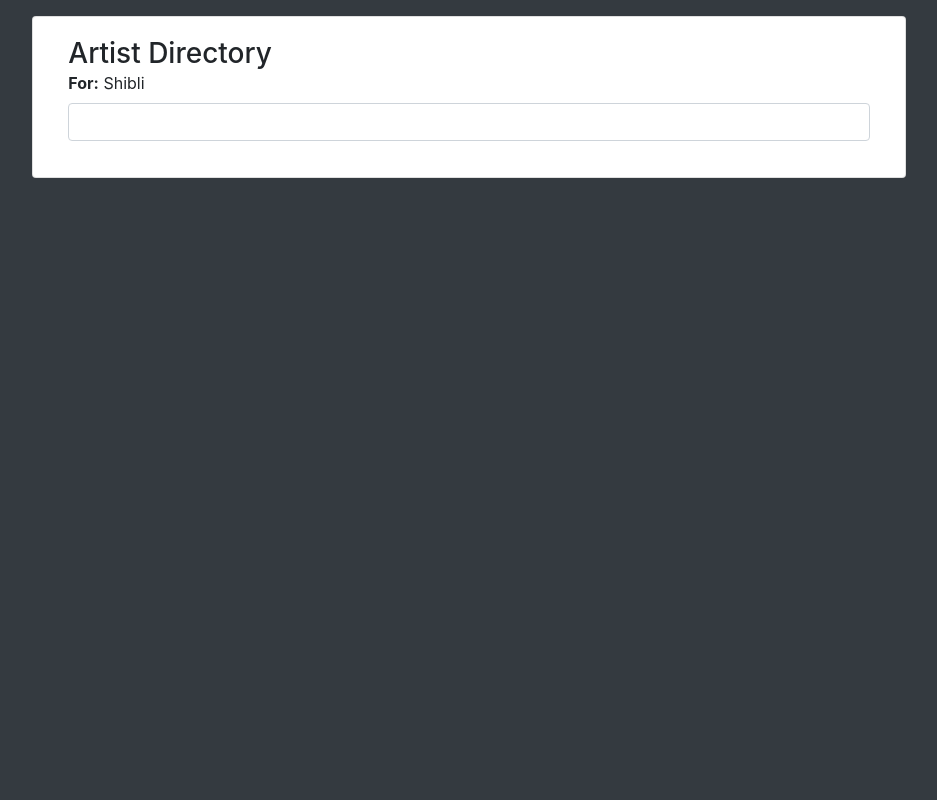
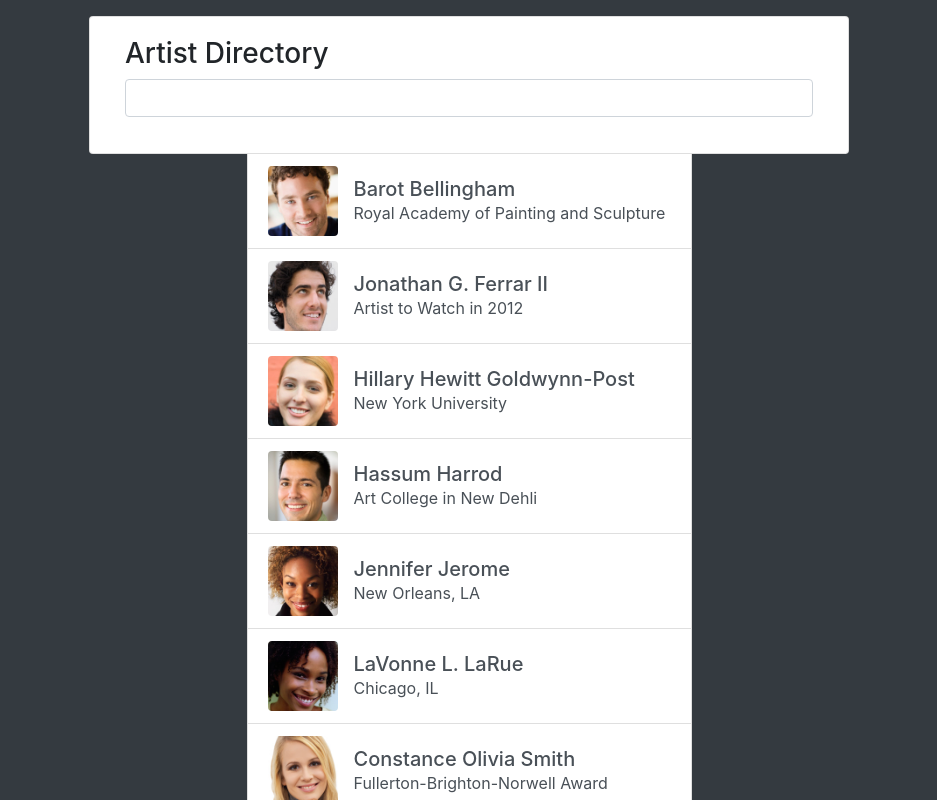
Before and after one commit to shibli049/try-angular, an Angular app: page / in a window 1280 px wide. Shown: the top 800 px of the page, without its empty margins (171-1108 px from the left). Built offline with nearby package versions, Linux system fonts and the light colour scheme.

Commit message:
event binding, directive and properties.

```diff
--- a/src/app/app.component.html
+++ b/src/app/app.component.html
@@ -1,9 +1,11 @@
-<div class="row justify-content-center">
-    <div class="card mt-sm-3 col-md-8">
+<div class="position-relative container" >
+
+  <div class="row justify-content-center">
+    <div class="card mt-sm-3 col-md-8 ">
       <div class="card-body">
         <h3 class="mb-0">Artist Directory</h3>
         <div class="form-group">
-          <div class="form-label">
+          <div class="form-label" *ngIf="query" >
             <strong>For:</strong>
             {{query}}
           </div>
@@ -12,3 +14,29 @@
       </div><!-- card-body -->
     </div><!-- card -->
   </div><!-- row -->
+
+  <div class="position-absolute container" style="left: 0; z-index:10">
+      <div class="row justify-content-center">
+        <div class="col-sm-10 col-md-8 col-lg-6 col-xl-5">
+          <div class="list-group">
+            <a href="#" class="list-group-item list-group-item-action flex-column align-items-start"
+              *ngFor="let artist of artists"
+              (click)="showArtist($event, artist)"
+              [style.backgroundColor]="artist.highlight? '#EEE' : '#FFF' " >
+                <div class="media">
+                  <img class="mr-3 rounded align-self-center img-fluid"
+                    style="width: 70px;"
+                    [src]="'./assets/images/' + artist.shortname + '_tn.jpg' "
+                    alt="{{artist.name}} photo" />
+                  <div class="media-body align-self-center">
+                    <h5 class="m-0">{{artist.name}}</h5>
+                    {{artist.reknown}}
+                  </div><!-- media body -->
+                </div><!-- media -->
+            </a><!-- link -->
+          </div><!-- list-group -->
+        </div><!-- col -->
+      </div><!-- row -->
+    </div><!-- container -->
+
+</div>
--- a/src/app/app.component.ts
+++ b/src/app/app.component.ts
@@ -3,7 +3,8 @@ import { Component } from '@angular/core';
 @Component({
   selector: 'app-root',
   // template: ``,
-  templateUrl: './app.component.html'
+  templateUrl: './app.component.html',
+  styleUrls: ['./app.component.css']
 })
 export class AppComponent {
   title = 'Try-Angular-App';
@@ -12,8 +13,14 @@ export class AppComponent {
   artists: object;
 
   constructor(){
-    this.query = "Shibli";
+    // this.query = "Shibli";
     this.artists = ARTISTS;
+  }
+
+  showArtist(e, item){
+    console.log(e);
+    this.query = item.name;
+    item.highlight = !item.highlight;
   }
 }
 
```
